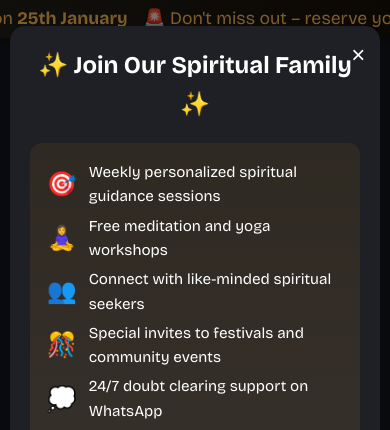
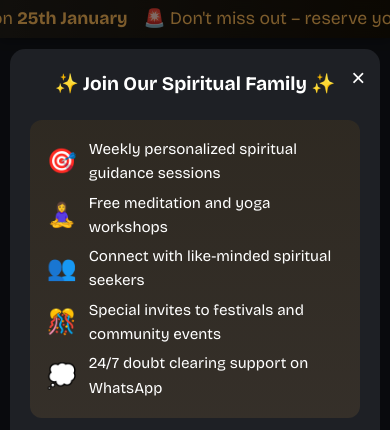
Before and after one commit to shivprakashyadav/gita108.in, a plain HTML site: page index.html in a window 390 px wide. Both pictures are taken after a click on the link "Join Our Community 🤝". Shown: the top 430 px of the page. Drawn offline with nearby package versions, Linux system fonts and the light colour scheme.

```diff
--- a/index.html
+++ b/index.html
@@ -956,6 +956,11 @@
         width: 95%;
         padding: 20px;
     }
+    .modal-title {
+    margin-bottom: 20px;
+    text-align: center;
+    font-size: 1.2em;
+}
 }
 
 /* perlk list */
```
